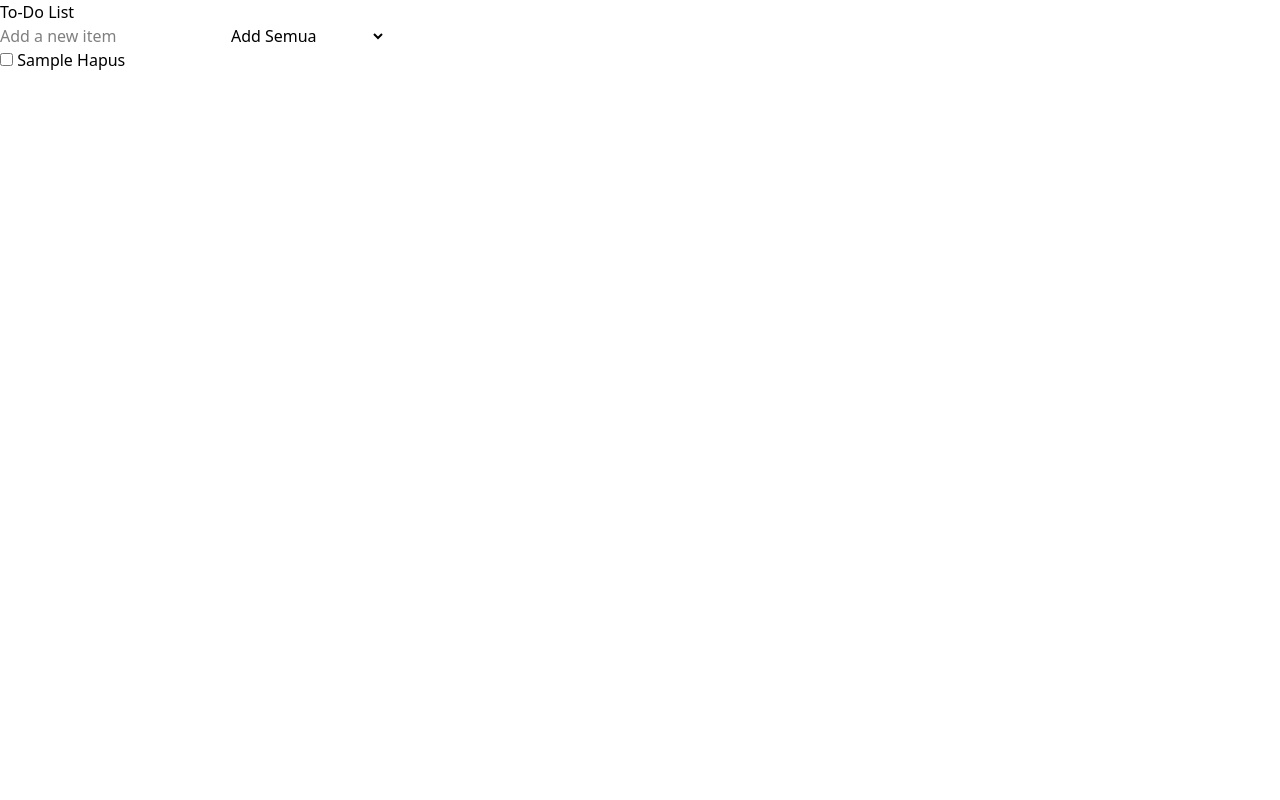
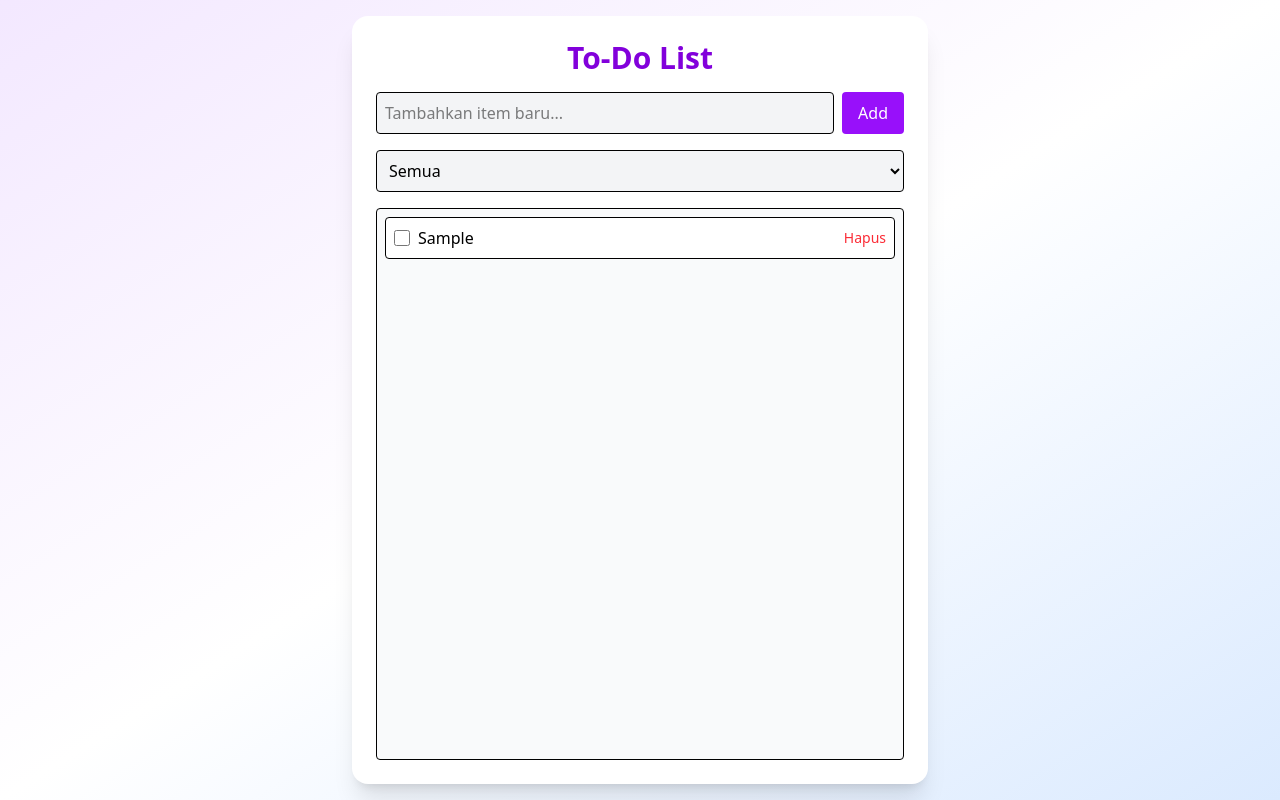
Before and after one commit to peepyourbae/32-pbk-uts-233510499, a Vue app: page / in a window 1280 px wide. Both pictures are taken after typing "Sample" into the empty fields and a click on the button "Add". Built offline with nearby package versions, Linux system fonts and the light colour scheme.

Commit message:
styling tailwind

```diff
--- a/src/App.vue
+++ b/src/App.vue
@@ -39,23 +39,65 @@ const filteredItems = computed(() => {
 </script>
 
 <template>
-  <h1>To-Do List</h1>
-  <input v-model="newItem" type="text" @keyup.enter="addItem" placeholder="Add a new item">
-  <button @click="addItem">Add</button>
-  <select v-model="filtered">
+  <div class="w-screen h-screen bg-gradient-to-br from-purple-100 via-white to-blue-100 flex items-center justify-center p-4">
+    <div class="w-full max-w-xl h-full bg-white shadow-xl rounded-2xl flex flex-col p-6">
+      <h1 class="text-3xl font-bold mb-4 text-center text-purple-700">To-Do List</h1>
+
+      <div class="flex gap-2 mb-4">
+        <input
+          v-model="newItem"
+          type="text"
+          @keyup.enter="addItem"
+          placeholder="Tambahkan item baru..."
+          class="flex-1 p-2 bg-gray-100 border rounded focus:outline-none focus:ring-2 focus:ring-purple-400"
+        />
+        <button
+          @click="addItem"
+          class="px-4 py-2 bg-purple-600 text-white rounded hover:bg-purple-700"
+        >
+          Add
+        </button>
+      </div>
+
+      <div class="mb-4">
+        <select
+          v-model="filtered"
+          class="w-full p-2 bg-gray-100 border rounded focus:outline-none focus:ring-2 focus:ring-purple-400"
+        >
           <option value="all">Semua</option>
           <option value="completed">Selesai</option>
           <option value="incomplete">Belum Selesai</option>
         </select>
+      </div>
 
-  <div>
-    <ul>
-      <li v-for="item in filteredItems" :key="item.id">
-        <input type="checkbox" @change="toggle(item)" :checked="item.completed" />
+      <div class="flex-1 overflow-y-auto border rounded p-2 bg-gray-50">
+        <ul class="space-y-2">
+          <li
+            v-for="item in filteredItems"
+            :key="item.id"
+            class="flex items-center justify-between p-2 bg-white border rounded hover:bg-purple-50 transition"
+          >
+            <div class="flex items-center gap-2">
+              <input
+                type="checkbox"
+                @change="toggle(item)"
+                :checked="item.completed"
+                class="w-4 h-4 text-purple-600"
+              />
+              <span :class="{ 'line-through text-gray-500': item.completed }">
                 {{ item.text }}
-        <button @click="deleteItem(item.id)">Hapus</button>
+              </span>
+            </div>
+            <button
+              @click="deleteItem(item.id)"
+              class="text-red-500 hover:text-red-700 text-sm"
+            >
+              Hapus
+            </button>
           </li>
         </ul>
+      </div>
+    </div>
   </div>
 </template>
 
```
Lines whose indentation alone changed are shown as unchanged.
